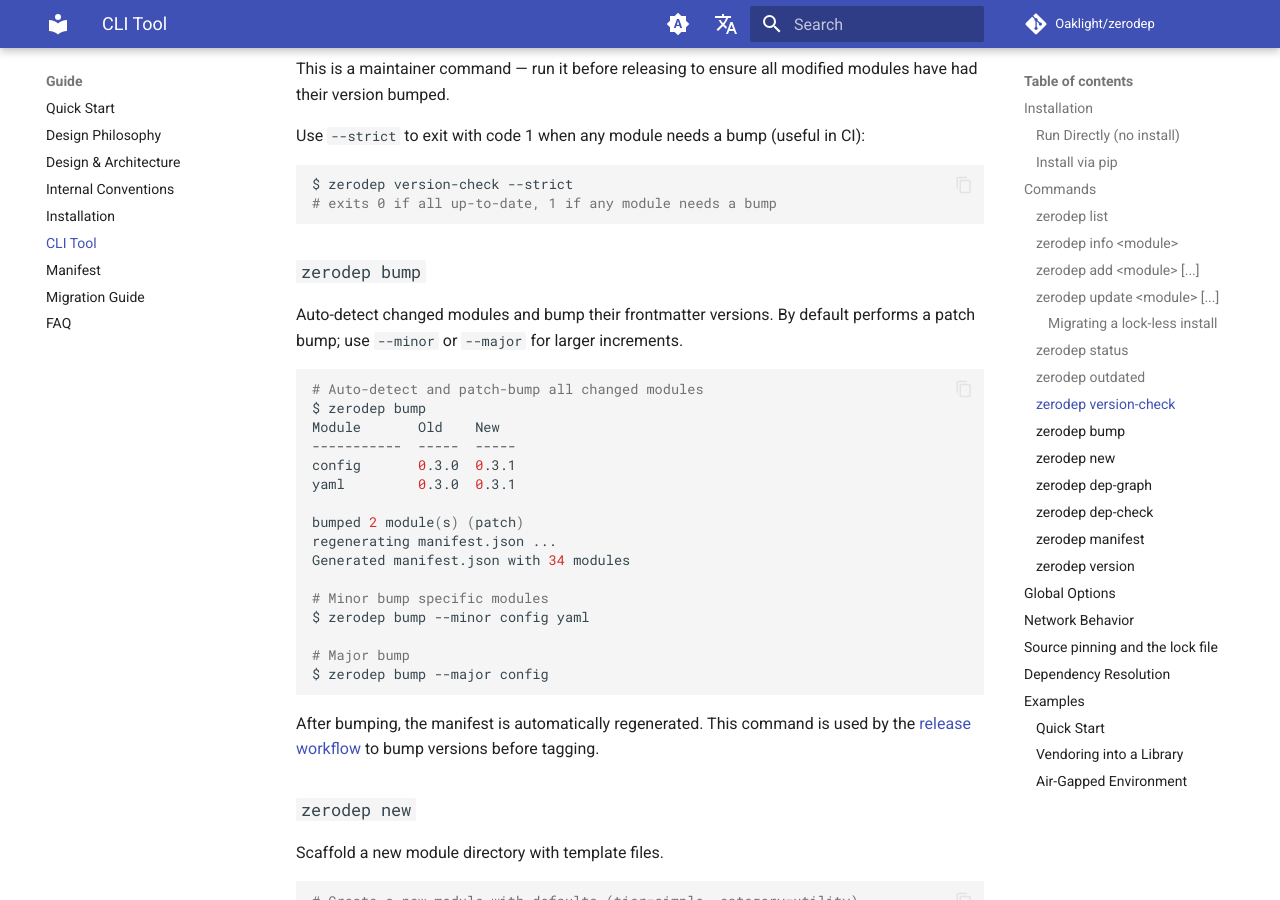
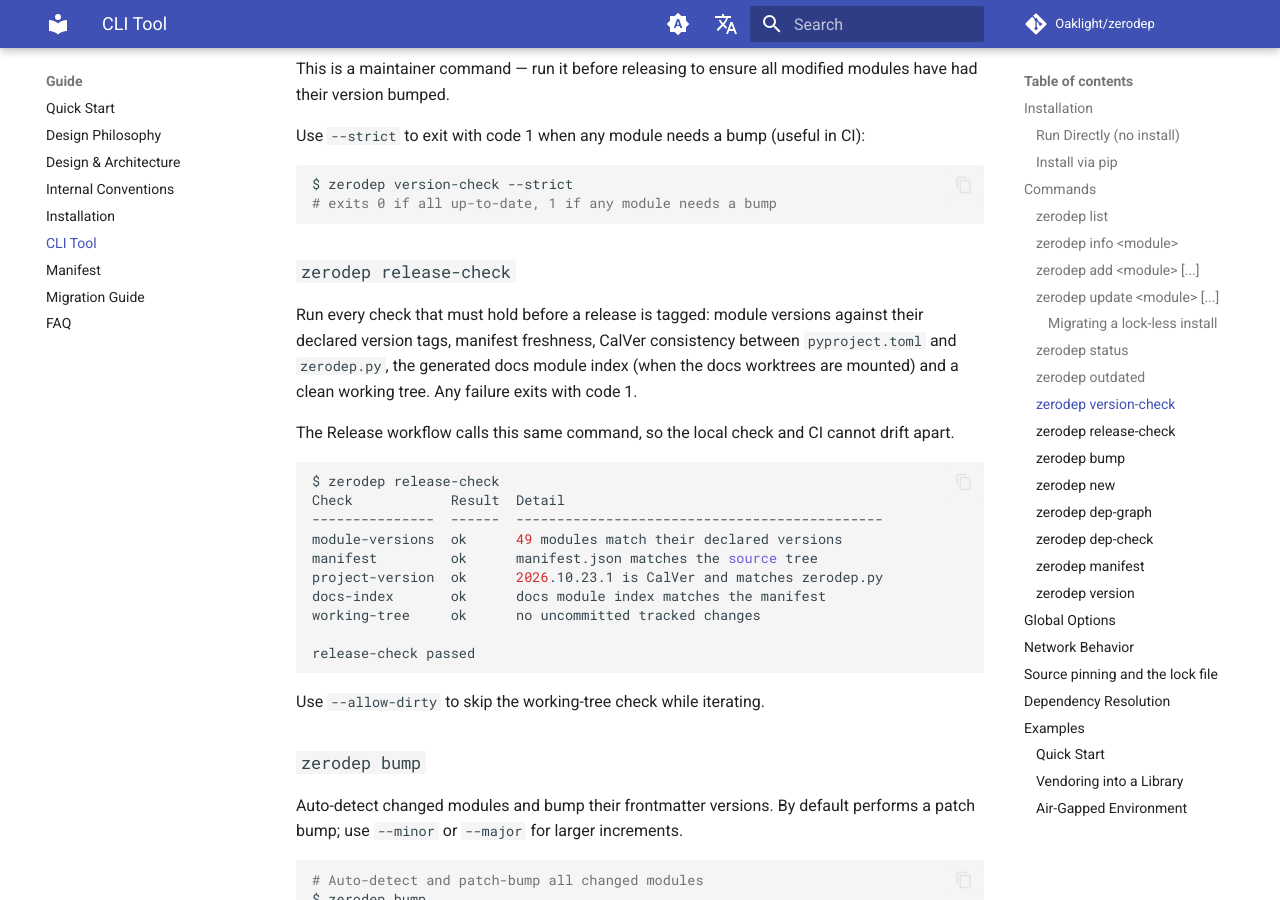
Before and after one commit to Oaklight/zerodep, an MkDocs documentation site: the page built from docs/guide/cli.md, in a window 1280 px wide and 900 px high, scrolled down 4817 px. Built offline with MkDocs 1.6.1 and Material for MkDocs 9.7.7, drawn with Linux system fonts in a browser that asks for light colours; comment, search, counter and statistics services are not loaded.

Commit message:
docs(cli): document zerodep release-check

````diff
--- a/docs/guide/cli.md
+++ b/docs/guide/cli.md
@@ -229,6 +229,32 @@ Use `--strict` to exit with code 1 when any module needs a bump (useful in CI):
 $ zerodep version-check --strict
 # exits 0 if all up-to-date, 1 if any module needs a bump
 ```
+
+### `zerodep release-check`
+
+Run every check that must hold before a release is tagged: module versions
+against their declared version tags, manifest freshness, CalVer consistency
+between `pyproject.toml` and `zerodep.py`, the generated docs module index
+(when the docs worktrees are mounted) and a clean working tree. Any failure
+exits with code 1.
+
+The Release workflow calls this same command, so the local check and CI cannot
+drift apart.
+
+```bash
+$ zerodep release-check
+Check            Result  Detail
+---------------  ------  ---------------------------------------------
+module-versions  ok      49 modules match their declared versions
+manifest         ok      manifest.json matches the source tree
+project-version  ok      2026.10.23.1 is CalVer and matches zerodep.py
+docs-index       ok      docs module index matches the manifest
+working-tree     ok      no uncommitted tracked changes
+
+release-check passed
+```
+
+Use `--allow-dirty` to skip the working-tree check while iterating.
 
 ### `zerodep bump`
 
````
Also changed, not shown: docs/changelog.md (+1 -0 lines).
